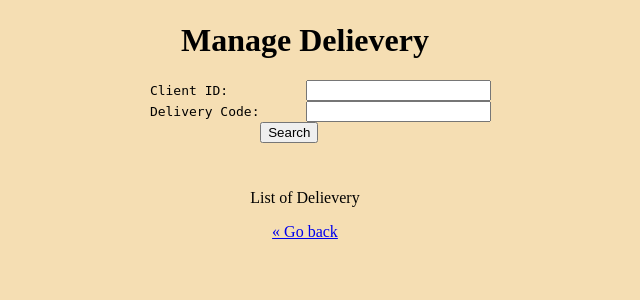
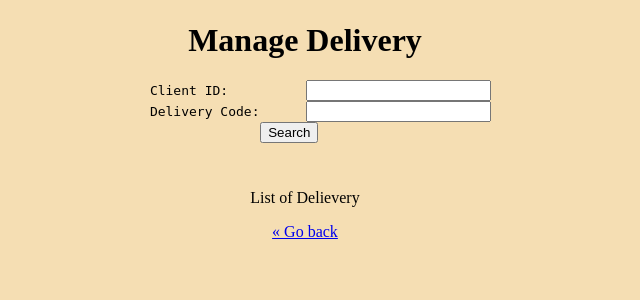
Before and after one commit to samComeIt/summer2019, a PHP site: page /manageDelivery.php in a window 1280 px wide. Shown: the part 67-367 px from the top of the page, without its empty margins (335-975 px from the left). Run offline with PHP 8.4, Linux system fonts and the light colour scheme; data that the repository does not hold is empty.

Commit message:
Update manageDelivery.php

```diff
--- a/305/manageDelivery.php
+++ b/305/manageDelivery.php
@@ -21,7 +21,7 @@ echo "<div style=\"text-align:center\">";
    </header>
 
    <body>
-       <h1><div style="text-align:center">Manage Delievery</div></h1>
+       <h1><div style="text-align:center">Manage Delivery</div></h1>
 
 </html>
 <?php	//manageDelivery.php
```
